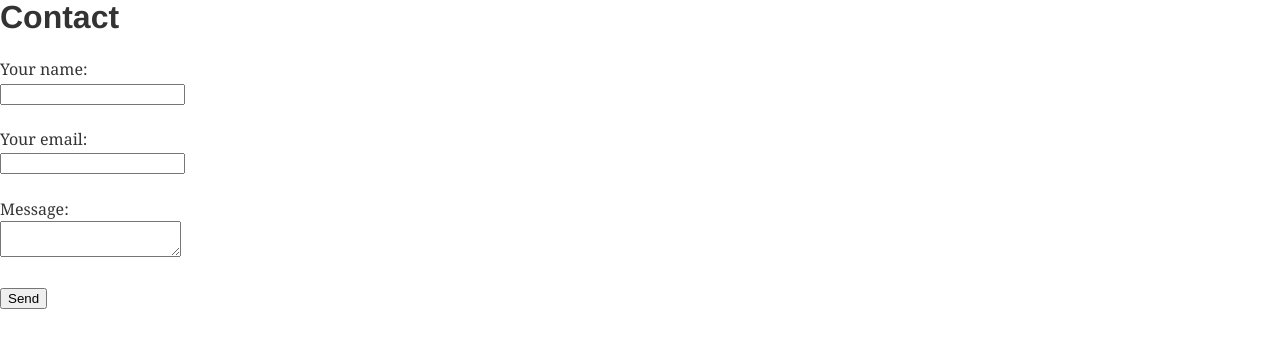
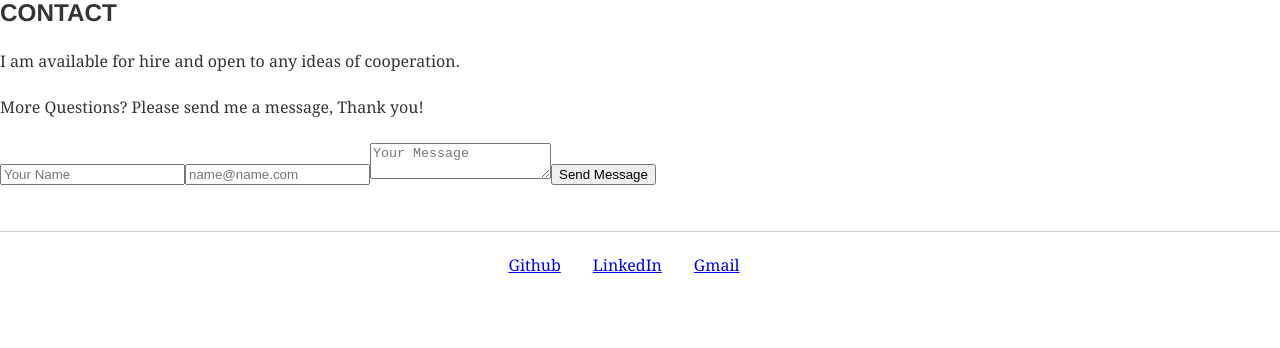
Before and after one commit to francispham/Portfolio, a Gatsby site: page /contact in a window 1280 px wide. Built offline with nearby package versions, Linux system fonts and the light colour scheme; Gatsby itself is replaced by a stand-in of ours.

Commit message:
Fixed Contact Bug 2

```diff
--- a/src/pages/contact.js
+++ b/src/pages/contact.js
@@ -6,6 +6,18 @@ function encode(data) {
       .map(key => encodeURIComponent(key) + "=" + encodeURIComponent(data[key]))
       .join("&");
 }
+const FooterLinks = [
+  {
+    name: 'Github',
+    link: 'https://github.com/phongpt1989'
+  },{
+    name: 'LinkedIn',
+    link: 'http://linkedin.com/in/francispham89'
+  },{
+    name: 'Gmail',
+    link: 'mailto:fransicpham89@gmail.com'
+  }
+]
 
 export default class Contact extends React.Component {
   constructor(props) {
@@ -32,42 +44,37 @@ export default class Contact extends React.Component {
   render() {
     return (
       <div>
-        <h1>Contact</h1>
+        <h2>CONTACT</h2>
+          <p>I am available for hire and open to any ideas of cooperation.</p>
+          <p>More Questions? Please send me a message, Thank you!</p>
         <form
-          name="contact"
+          className="form flex"
+          name="contactme"
           method="post"
           action="/thankyou/"
           data-netlify="true"
           data-netlify-honeypot="bot-field"
           onSubmit={this.handleSubmit}
         >
-          <p hidden>
-            <label>
-              Don’t fill this out: <input name="bot-field" onChange={this.handleChange} />
-            </label>
-          </p>
-          <p>
-            <label>
-              Your name:<br />
-            <input type="text" name="name" onChange={this.handleChange}/>
-            </label>
-          </p>
-          <p>
-            <label>
-              Your email:<br />
-              <input type="email" name="email" onChange={this.handleChange}/>
-            </label>
-          </p>
-          <p>
-            <label>
-              Message:<br />
-              <textarea name="message" onChange={this.handleChange}/>
-            </label>
-          </p>
-          <p>
-            <button type="submit">Send</button>
-          </p>
+          <input type="hidden" name="bot-field" onChange={this.handleChange}/>
+          <input name = "name" placeholder= "Your Name" type = "text" onChange={this.handleChange}/>
+          <input name = "email" placeholder = "name@name.com" type = "email" onChange={this.handleChange}/>
+          <textarea name = 'message' placeholder = "Your Message" onChange={this.handleChange}/>
+          <input className="button" type="submit" value="Send Message"/>
         </form>
+        <br/>
+      <hr/>
+
+      <div style = {{display: 'flex', justifyContent:'center'}}>
+        {FooterLinks.map(link => (
+          <div className="social" style = {{marginRight: '2em'}}>
+            <a target = "_blank" rel = "nofollow" className = {link.name.toLowerCase()} href = {link.link}>
+              {link.name}
+            </a>
+          </div>
+        ))}
+      </div>
+        <br/>
       </div>
     );
   }
```
Also changed, not shown: 1 other file.
